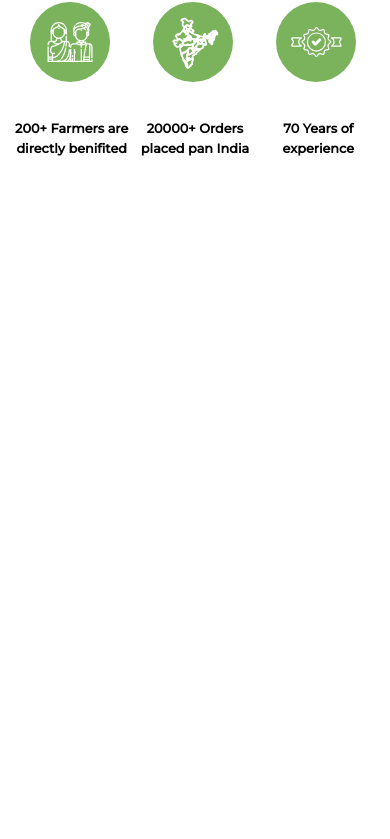
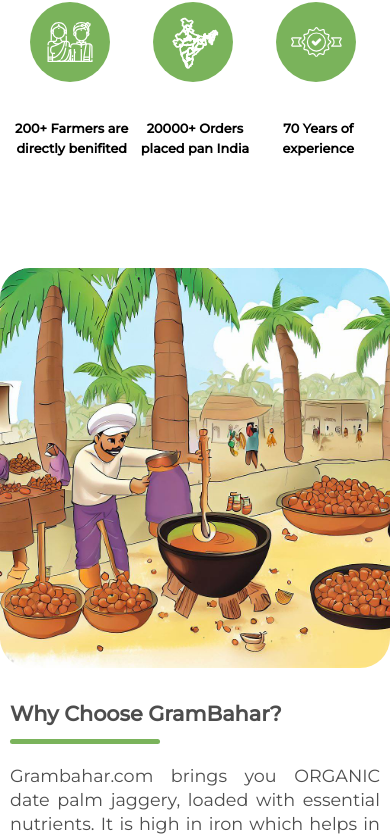
Before and after one commit to Tuhin1904/tuhin-grambahar, a React (Create React App) app: page / in a window 390 px wide. Shown: the part 1139-1978 px from the top of the page. Before the commit the page ends 1357 px from the top, so only its background shows below. Built offline with nearby package versions, Linux system fonts and the light colour scheme.

Commit message:
product description

```diff
--- a/src/pages/HomePage/HomePage.css
+++ b/src/pages/HomePage/HomePage.css
@@ -85,6 +85,53 @@
 /* code for small screen devices  */
 @media only screen and (max-width: 600px){
     .home-page-container{
-        display: none;
-    }
+        width: 100%;
+        height: 500px;
+        display: flex;
+        margin-left: auto;
+        margin-right: auto;
+        padding-top: 50px;
+      }
+      .grambahar-product-story-container{
+      display: flex;
+      width:100%;
+      flex-direction: column;
+
+      }
+      .grambahar-farmer-image{
+
+      width: fit-content;
+      }
+      .grambahar-farmer-image img{
+      border-radius: 30px;
+      width: 400px;
+      height: 400px;
+      }
+      .grambahar-product-story{
+          width: 100%;
+          padding-left: 10px;
+          padding-right: 10px;
+      }
+      .story-title{
+          margin-top: 30px;
+          font-family: 'Montserrat', sans-serif;
+          font-weight: bold;
+          font-size: 1.3rem;
+          color: rgba(18, 18, 18, 0.75);
+          margin-bottom: 10px;
+      }
+      .line{
+          height: 5px;
+          width:150px;
+          background-color: #7ab35b;
+          margin-bottom: 20px;
+          border-radius: 5px;
+      }
+      .story{
+          font-family: 'Montserrat', sans-serif;
+          text-align: justify;
+          font-size: 1.1rem;
+          line-height: 1.5rem;
+          color: rgba(18, 18, 18, 0.75);
+      }
 }
```
